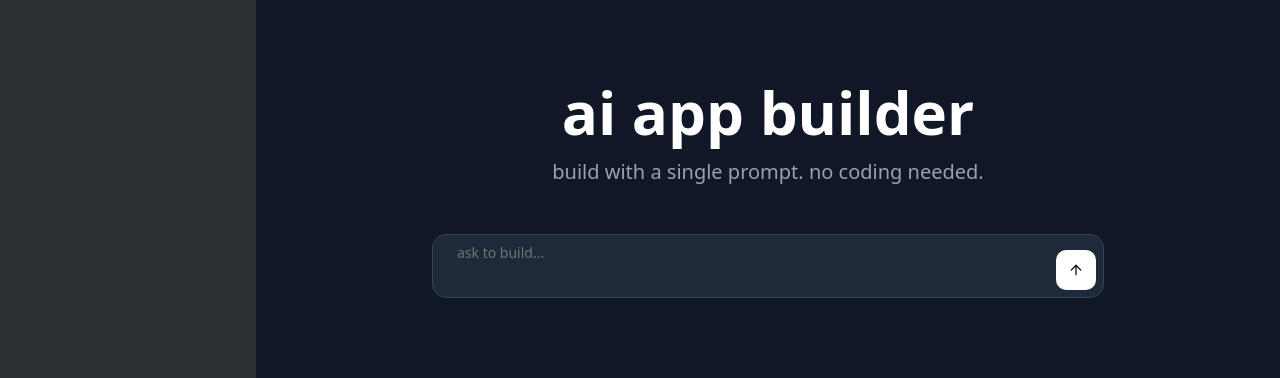
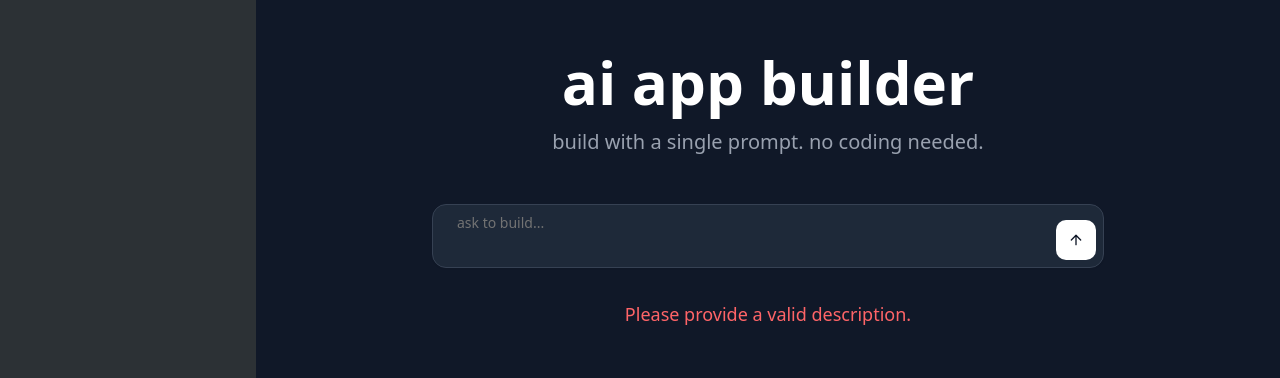
Before and after one commit to nathanpee2006/ai-app-builder, a React (Vite) app in the folder frontend/: page / in a window 1280 px wide. Both pictures are taken after a click on the button 1076 px from the left and 480 px from the top of the page. Shown: the part 210-588 px from the top of the page. Built offline with nearby package versions, Linux system fonts and the light colour scheme; no server answers.

Commit message:
Add error and loading states. Refactor code.

```diff
--- a/frontend/src/components/DescriptionInput.jsx
+++ b/frontend/src/components/DescriptionInput.jsx
@@ -2,8 +2,15 @@ import { Button } from "@/components/ui/button";
 import { Textarea } from "@/components/ui/textarea";
 import { ArrowUpIcon } from "lucide-react";
 
-function DescriptionInput({ description, setDescription, onSubmit }) {
+function DescriptionInput({
+  description,
+  setDescription,
+  onSubmit,
+  loading,
+  error,
+}) {
   return (
+    <>
       <div className="relative flex items-center justify-center">
         <div className="relative w-full max-w-2xl">
           <Textarea
@@ -11,17 +18,21 @@ function DescriptionInput({ description, setDescription, onSubmit }) {
             value={description}
             onChange={(e) => setDescription(e.target.value)}
             className="w-full h-14 px-6 text-lg bg-gray-800 border-gray-700 text-white placeholder-gray-400 rounded-xl focus:ring-2 focus:ring-blue-500 focus:border-transparent resize-none"
+            disabled={loading}
           />
 
           <Button
             onClick={onSubmit}
             className="absolute bottom-2 right-2 h-10 w-10 bg-white text-gray-900 hover:bg-gray-100 rounded-lg"
             size="icon"
+            disabled={loading}
           >
             <ArrowUpIcon className="h-5 w-5" />
           </Button>
         </div>
       </div>
+      {error && <p className="text-lg text-red-400 text-center">{error}</p>}
+    </>
   );
 }
 
--- /dev/null
+++ b/frontend/src/hooks/useProjectForm.js
@@ -0,0 +1,43 @@
+import { useState } from "react";
+import { analyseDescription } from "../utils/apiUtils";
+import { validateDescription } from "../utils/validation";
+
+export const useProjectForm = (onProjectRefresh) => {
+  const [description, setDescription] = useState("");
+  const [loading, setLoading] = useState(false);
+  const [error, setError] = useState(null);
+  const [projectData, setProjectData] = useState(null);
+
+  const handleSubmit = async () => {
+    try {
+      setLoading(true);
+      setError(null);
+      validateDescription(description);
+
+      const response = await analyseDescription(description);
+      setProjectData(response);
+      await onProjectRefresh?.();
+    } catch (err) {
+      console.error("Error submitting:", err.message);
+      setError(err.message);
+    } finally {
+      setLoading(false);
+    }
+  };
+
+  const handleNewProject = () => {
+    setProjectData(null);
+    setDescription("");
+    setError(null);
+  };
+
+  return {
+    description,
+    setDescription,
+    loading,
+    error,
+    projectData,
+    handleSubmit,
+    handleNewProject,
+  };
+};
--- a/frontend/src/pages/HomePage.jsx
+++ b/frontend/src/pages/HomePage.jsx
@@ -1,26 +1,17 @@
-import { useState } from "react";
-import { analyseDescription, getProjects } from "../utils/apiUtils";
+import { useProjectForm } from "../hooks/useProjectForm";
 import DescriptionInput from "../components/DescriptionInput";
 import ProjectResults from "../components/ProjectResults";
 
 function HomePage({ handleProjectRefresh }) {
-  const [description, setDescription] = useState("");
-  const [projectData, setProjectData] = useState(null);
-
-  const handleSubmit = async () => {
-    try {
-      const response = await analyseDescription(description);
-      setProjectData(response);
-      await handleProjectRefresh();
-    } catch (error) {
-      console.error("Error submitting:", error);
-    }
-  };
-
-  const handleNewProject = () => {
-    setProjectData(null);
-    setDescription(null);
-  };
+  const {
+    description,
+    setDescription,
+    loading,
+    error,
+    projectData,
+    handleSubmit,
+    handleNewProject,
+  } = useProjectForm(handleProjectRefresh);
 
   return (
     <div className="w-full h-full flex flex-col items-center justify-center p-4">
@@ -46,13 +37,19 @@ function HomePage({ handleProjectRefresh }) {
         >
           build with a single prompt. no coding needed.
         </p>
-        {!projectData ? (
+        {!projectData && (
           <DescriptionInput
             description={description}
             setDescription={setDescription}
             onSubmit={handleSubmit}
+            loading={loading}
+            error={error}
           />
-        ) : (
+        )}
+        {loading && !projectData && (
+          <p className="text-xl text-gray-400">Generating mock UI...</p>
+        )}
+        {projectData && !loading && !error && (
           <ProjectResults
             projectData={projectData}
             handleNewProject={handleNewProject}
--- /dev/null
+++ b/frontend/src/utils/validation.js
@@ -0,0 +1,11 @@
+export function validateDescription(description) {
+  if (!description || description.trim().length === 0) {
+    throw new Error("Please provide a valid description.");
+  }
+  if (description.trim().length < 20) {
+    throw new Error("Description must be at least 20 characters long.");
+  }
+  if (description.trim().length > 1000) {
+    throw new Error("Description must be less than 1000 characters.");
+  }
+}
```
Lines whose indentation alone changed are shown as unchanged.
